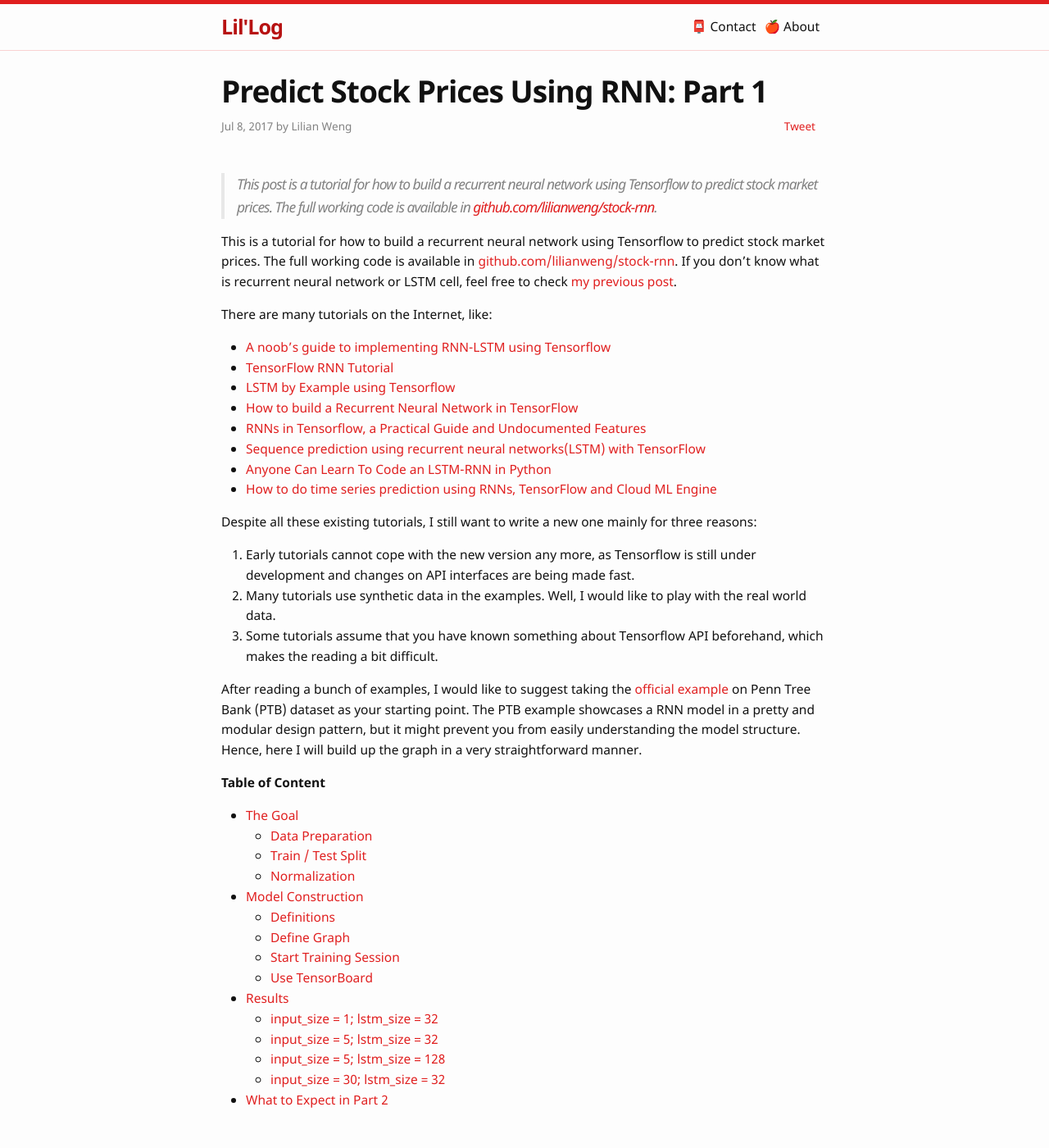
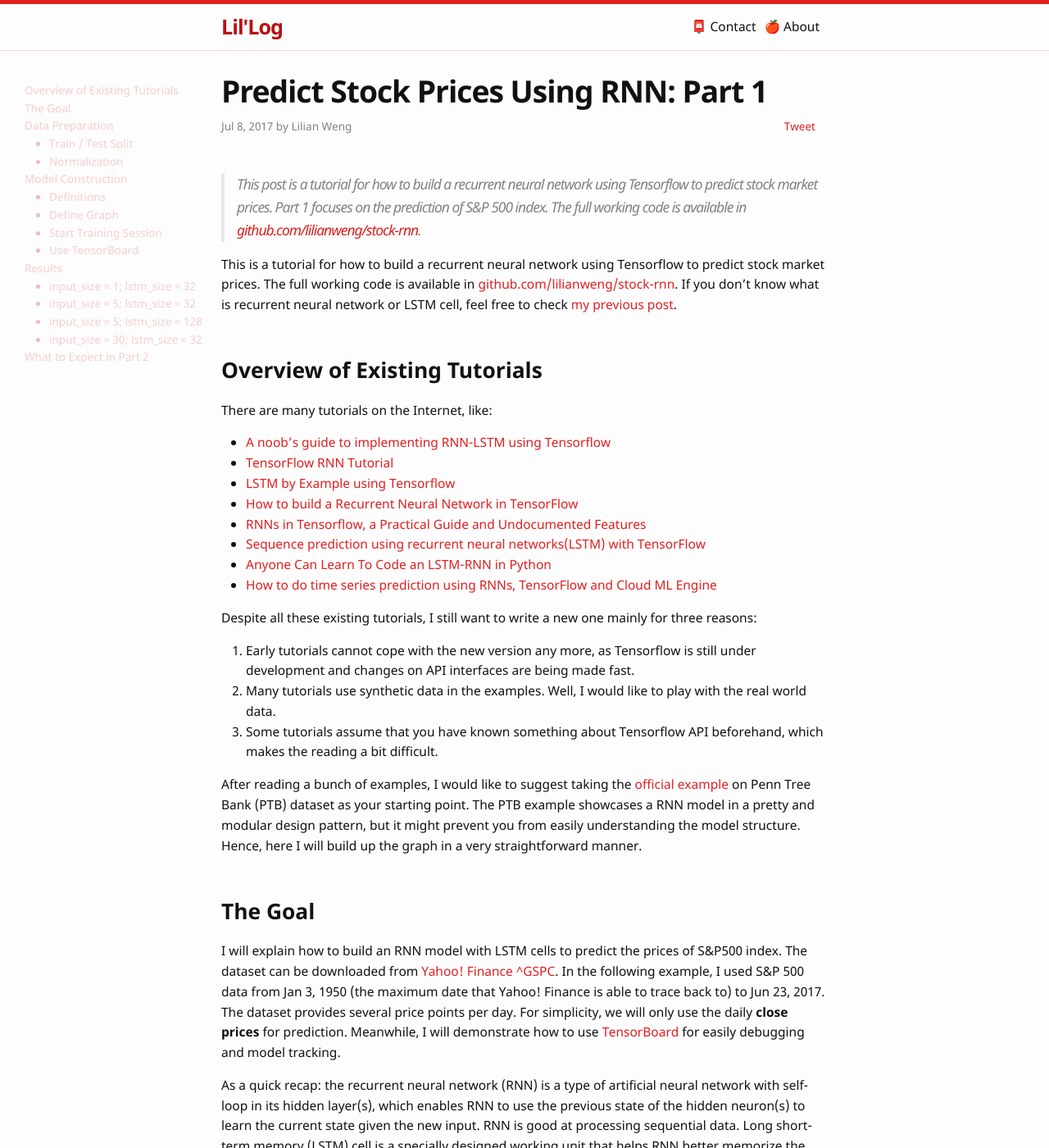
Before and after one commit to lilianweng/lil-log, a Jekyll site: the page built from _posts/2017-07-08-predict-stock-prices-using-RNN-part-1.md, in a window 1280 px wide and 1400 px high. Shown: the whole window at 82% size. Built offline with Jekyll 4.4.1, drawn with Linux system fonts in a browser that asks for light colours; formulas are drawn with MathJax 3; comment, search, counter and statistics services are not loaded; some of the changed text lies outside the part shown.

```diff
--- a/_posts/2017-07-08-predict-stock-prices-using-RNN.md
+++ b/_posts/2017-07-08-predict-stock-prices-using-RNN-part-1.md
@@ -4,13 +4,21 @@
 date: 2017-07-08 09:18:00
 ---
 
-> This post is a tutorial for how to build a recurrent neural network using Tensorflow to predict stock market prices. The full working code is available in [github.com/lilianweng/stock-rnn](https://github.com/lilianweng/stock-rnn).
+> This post is a tutorial for how to build a recurrent neural network using Tensorflow to predict stock market prices. Part 1 focuses on the prediction of S&P 500 index. The full working code is available in [github.com/lilianweng/stock-rnn](https://github.com/lilianweng/stock-rnn).
 
 
 <!--more-->
 
 This is a tutorial for how to build a recurrent neural network using Tensorflow to predict stock market prices. The full working code is available in [github.com/lilianweng/stock-rnn](https://github.com/lilianweng/stock-rnn). If you don't know what is recurrent neural network or LSTM cell, feel free to check [my previous post]({% post_url 2017-07-01-an-overview-of-deep-learning %}#recurrent-neural-network).
 
+
+{: class="table-of-content"}
+* TOC
+{:toc}
+
+
+
+## Overview of Existing Tutorials
 
 There are many tutorials on the Internet, like:
 - [A noob's guide to implementing RNN-LSTM using Tensorflow](http://monik.in/a-noobs-guide-to-implementing-rnn-lstm-using-tensorflow/)
@@ -31,9 +39,6 @@
 
 After reading a bunch of examples, I would like to suggest taking the [official example](https://github.com/tensorflow/models/tree/master/tutorials/rnn/ptb) on Penn Tree Bank (PTB) dataset as your starting point. The PTB example showcases a RNN model in a pretty and modular design pattern, but it might prevent you from easily understanding the model structure. Hence, here I will build up the graph in a very straightforward manner.
 
-**Table of Content**
-* TOC
-{:toc}
 
 ## The Goal
 
@@ -45,7 +50,7 @@
 For more information in depth, please read [my previous post]({% post_url 2017-07-01-an-overview-of-deep-learning %}#recurrent-neural-network) or [this awesome post](http://colah.github.io/posts/2015-08-Understanding-LSTMs/).
 
 
-### Data Preparation
+## Data Preparation
 
 The stock prices is a time series of length $$N$$, defined as $$p_0, p_1, \dots, p_{N-1}$$ in which $$p_i$$ is the close price on day $$i$$, $$0 \le i < N$$. Imagine that we have a sliding window of a fixed size $$w$$ (later, we refer to this as `input_size`) and every time we move the window to the right by size $$w$$, so that there is no overlap between data in all the sliding windows.
 
@@ -403,6 +408,8 @@
 *Fig. 5d Predictoin results for the first and last 200 days in test data. Model is trained with input_size=30 and lstm_size=32.*
 
 
+The full code in this tutorial is available in [github.com/lilianweng/stock-rnn](https://github.com/lilianweng/stock-rnn).
+
 
 ## What to Expect in Part 2
 
--- a/_sass/minima/_base.scss
+++ b/_sass/minima/_base.scss
@@ -51,6 +51,41 @@
   padding-top: 1px;
 }
 
+.table-of-content {
+  display: block;
+  position: fixed;
+  left: 0px;
+  top: 100px;
+  z-index: 1000;
+  overflow: hidden;
+  font-size: $small-font-size;
+  width: 270px;
+  opacity: 0.3;
+
+  &:hover {
+    opacity: 0.6;
+  }
+
+  a {
+    color: lighten($brand-color, 15%);
+  }
+
+  a:visited {
+    color: lighten($brand-color, 15%);
+  }
+
+  a:hover {
+    color: $brand-color;
+    text-decoration: none;
+    cursor: pointer;
+  }
+
+  li {
+    color: $brand-color;
+    list-style-type: disc;
+  }
+}
+
 /**
  * Set `margin-bottom` to maintain vertical rhythm
  */
@@ -71,8 +106,15 @@
   vertical-align: middle;
   margin: 10px auto;
   text-align: center;
+  display: block;
+  margin: 0 auto;
 }
 
+.center {
+    max-width: 100%;
+    display: block;
+    margin: 0 auto;
+}
 
 /**
  * Figures
```
Also changed, not shown: _posts/2017-07-01-an-overview-of-deep-learning.md (+1 -1 lines), _posts/2017-07-22-predict-stock-prices-using-RNN-part-2.md (added, +250 -0 lines), assets/images/embedding_clusters.png (added), assets/images/embedding_clusters_2.png (added), assets/images/rnn_embedding_result.png (added), assets/images/rnn_with_embedding.png (added), assets/images/rnn_with_embedding_tensorboard.png (added).
